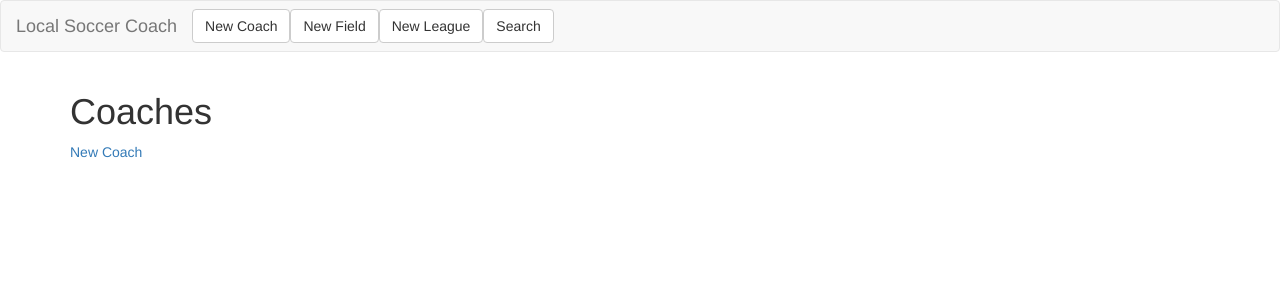
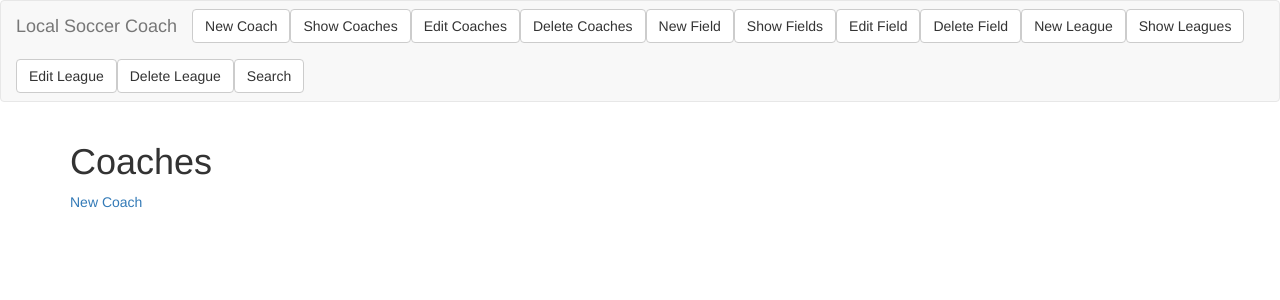
Before and after one commit to teknofage/Local-Soccer-Coach, a Flask app: page / in a window 1280 px wide. Shown: the top 300 px of the page. Run offline with Flask 2, Linux system fonts and the light colour scheme; data that the repository does not hold is empty; some libraries are stand-ins or nearby versions.

Commit message:
adding Procfile

```diff
--- a/templates/partials/navbar.html
+++ b/templates/partials/navbar.html
@@ -9,10 +9,37 @@
             <a href='/coaches/new' class='btn btn-default navbar-btn'>New Coach</a>
         </div>
         <div class='pull-left'>
+            <a href='/coaches/<coach_id>' class='btn btn-default navbar-btn'>Show Coaches</a>
+        </div>
+        <div class='pull-left'>
+            <a href='/coaches/<coach_id>/edit' class='btn btn-default navbar-btn'>Edit Coaches</a>
+        </div>
+        <div class='pull-left'>
+            <a href='/coaches/<coach_id>/delete' class='btn btn-default navbar-btn'>Delete Coaches</a>
+        </div>
+        <div class='pull-left'>
             <a href='/fields/new' class='btn btn-default navbar-btn'>New Field</a>
         </div>
         <div class='pull-left'>
+            <a href='/fields/<field_id>' class='btn btn-default navbar-btn'>Show Fields</a>
+        </div>
+        <div class='pull-left'>
+            <a href='/field/<field_id>/edit' class='btn btn-default navbar-btn'>Edit Field</a>
+        </div>
+        <div class='pull-left'>
+            <a href='/field/<field_id>/delete' class='btn btn-default navbar-btn'>Delete Field</a>
+        </div>
+        <div class='pull-left'>
             <a href='/leagues/new' class='btn btn-default navbar-btn'>New League</a>
+        </div>
+        <div class='pull-left'>
+            <a href='/leagues/<league_id>' class='btn btn-default navbar-btn'>Show Leagues</a>
+        </div>
+        <div class='pull-left'>
+            <a href='/leagues/<league_id>/edit' class='btn btn-default navbar-btn'>Edit League</a>
+        </div>
+        <div class='pull-left'>
+            <a href='/leagues/<league_id>/delete' class='btn btn-default navbar-btn'>Delete League</a>
         </div>
         <div class='pull-left'>
             <a href='/search' class='btn btn-default navbar-btn'>Search</a>
```
Also changed, not shown: sidebar.html (added, +33 -0 lines), ReadMe.txt, sidebar.css (added).
